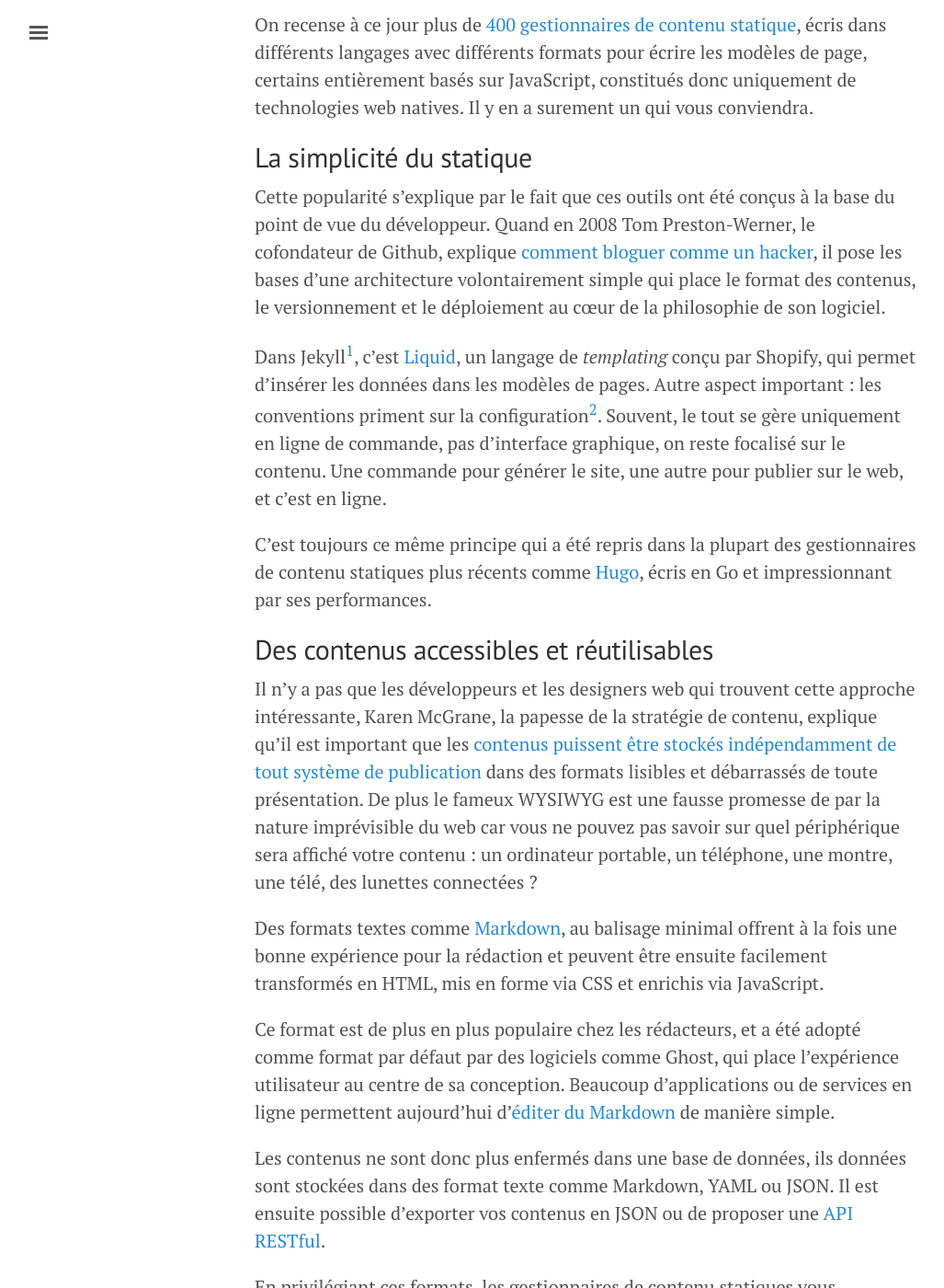
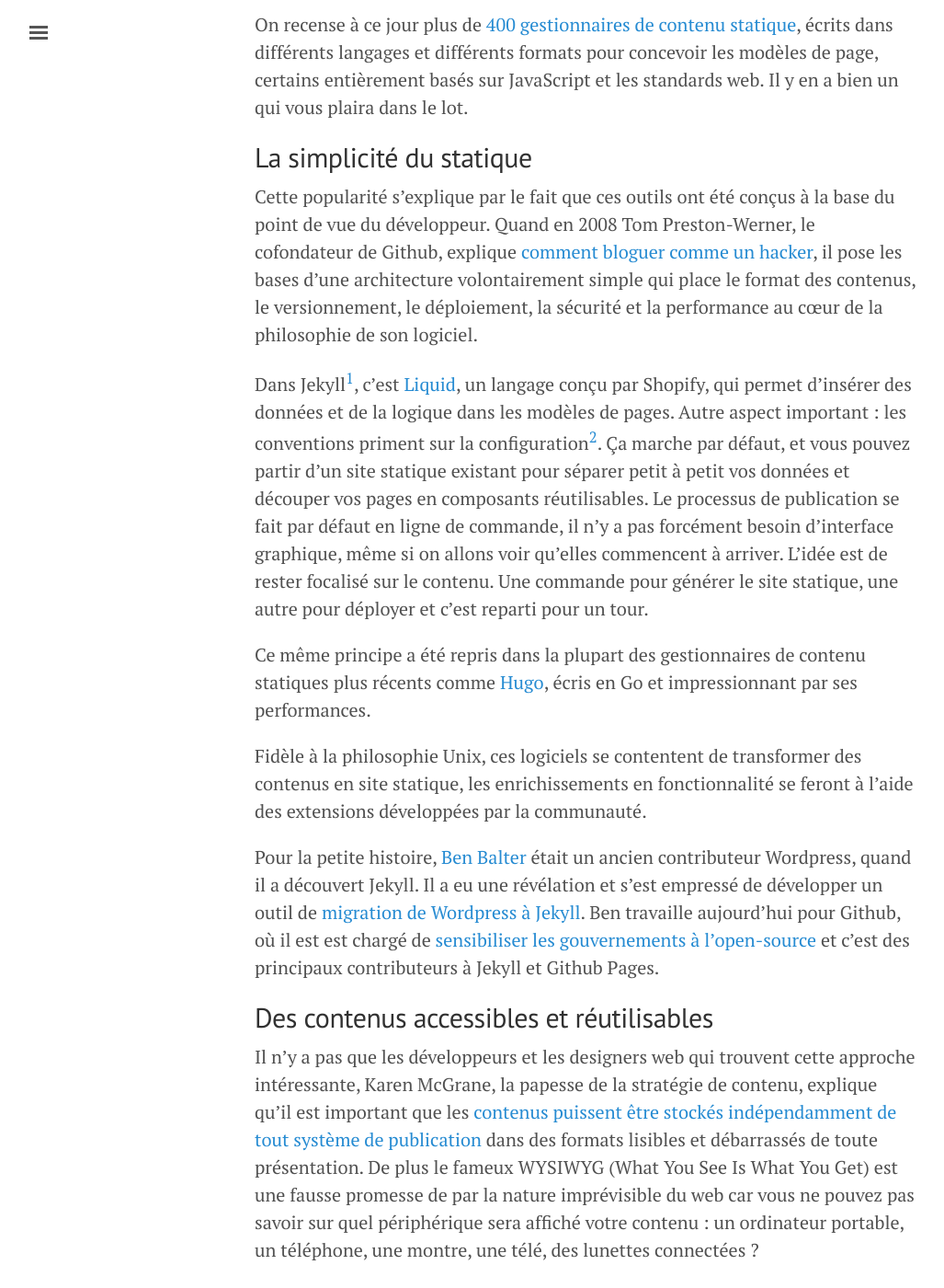
Before and after one commit to DirtyF/frank.taillandier.me, a Jekyll site: the page built from _posts/2016-03-08-les-gestionnaires-de-contenu-statique.markdown, in a window 1280 px wide and 1400 px high, scrolled down 2160 px. Shown: the whole window at 92% size, without its empty margins (3-1030 px from the left). Built offline with Jekyll 4.4.1, drawn with Linux system fonts in a browser that asks for light colours; some of the changed text lies outside the part shown.

Commit message:
corrections et ajouts

```diff
--- a/_posts/2016-03-08-les-gestionnaires-de-contenu-statique.markdown
+++ b/_posts/2016-03-08-les-gestionnaires-de-contenu-statique.markdown
@@ -34,25 +34,31 @@ Revenir à des choses simples et performantes, c'est la philosophie du gestionna
 
 Et si vous n’êtes pas capable dans le monde d’aujourd’hui de déployer souvent, vous avez surement des problèmes d’organisation voire de [dette technique](boutique.letrainde13h37.fr/products/la-dette-technique-bastien-jaillot).
 
-L'engouement pour  le statique est tel que des blogueurs comme le webdesigner Dan Cederholm, fondateur de Dribbble, [confessent](http://simplebits.com/2015/01/03/static.html) le plaisir de revenir de l’hypertexte. Bien sûr le blog de Dribble est lui aussi géré en statique.
+L'engouement pour  le statique est tel que des blogueurs comme le webdesigner Dan Cederholm, fondateur de Dribbble, [confessent](http://simplebits.com/2015/01/03/static.html) le plaisir de revenir de l’hypertexte. Bien sûr le blog de Dribbble est lui aussi géré en statique.
 
-On recense à ce jour plus de [400 gestionnaires de contenu statique](https://staticsitegenerators.net/), écris dans différents langages avec différents formats pour écrire les modèles de page, certains entièrement basés sur JavaScript, constitués donc uniquement de technologies web natives. Il y en a surement un qui vous conviendra.
+On recense à ce jour plus de [400 gestionnaires de contenu statique](https://staticsitegenerators.net/), écrits dans différents langages et différents formats pour concevoir les modèles de page, certains entièrement basés sur JavaScript et les standards web. Il y en a bien un qui vous plaira dans le lot.
 
 ## La simplicité du statique
 
-Cette popularité s'explique par le fait que ces outils ont été conçus à la base du point de vue du développeur. Quand en 2008 Tom Preston-Werner, le cofondateur de Github, explique [comment bloguer comme un hacker](http://tom.preston-werner.com/2008/11/17/blogging-like-a-hacker.html), il pose les bases d'une architecture volontairement simple qui place le format des contenus, le versionnement et le déploiement au cœur de la philosophie de son logiciel.
+Cette popularité s'explique par le fait que ces outils ont été conçus à la base du point de vue du développeur. Quand en 2008 Tom Preston-Werner, le cofondateur de Github, explique [comment bloguer comme un hacker](http://tom.preston-werner.com/2008/11/17/blogging-like-a-hacker.html), il pose les bases d'une architecture volontairement simple qui place le format des contenus, le versionnement, le déploiement, la sécurité et la performance au cœur de la philosophie de son logiciel.
 
-Dans Jekyll[^1], c’est [Liquid](https://docs.shopify.com/themes/liquid), un langage de *templating* conçu par Shopify, qui permet d'insérer les données dans les modèles de pages. Autre aspect important : les conventions priment sur la configuration[^2]. Souvent, le tout se gère uniquement en ligne de commande, pas d'interface graphique, on reste focalisé sur le contenu. Une commande pour générer le site, une autre pour publier sur le web, et c’est en ligne.
+Dans Jekyll[^1], c’est [Liquid](https://docs.shopify.com/themes/liquid), un langage conçu par Shopify, qui permet d'insérer des données et de la logique dans les modèles de pages. Autre aspect important : les conventions priment sur la configuration[^2]. Ça marche par défaut, et vous pouvez partir d’un site statique existant pour séparer petit à petit vos données et découper vos pages en composants réutilisables. Le processus de publication se fait par défaut en ligne de commande, il n’y a pas forcément besoin d'interface graphique, même si on allons voir qu’elles commencent à arriver. L’idée est de rester focalisé sur le contenu. Une commande pour générer le site statique, une autre pour déployer et c’est reparti pour un tour.
 
-C’est toujours ce même principe qui a été repris dans la plupart des gestionnaires de contenu statiques plus récents comme [Hugo](http://gohugo.io/), écris en Go et impressionnant par ses performances.
+Ce même principe a été repris dans la plupart des gestionnaires de contenu statiques plus récents comme [Hugo](http://gohugo.io/), écris en Go et impressionnant par ses performances.
+
+Fidèle à la philosophie Unix, ces logiciels se contentent de transformer des contenus en site statique, les enrichissements en fonctionnalité se feront à l’aide des extensions développées par la communauté.
+
+Pour la petite histoire, [Ben Balter](http://ben.balter.com/about/) était un ancien contributeur Wordpress, quand il a découvert Jekyll. Il a eu une révélation et s’est empressé de développer un outil de [migration de Wordpress à Jekyll](https://github.com/benbalter/wordpress-to-jekyll-exporter). Ben travaille aujourd’hui pour Github, où il est est chargé de [sensibiliser les gouvernements à l’open-source](https://government.github.com/) et c’est des principaux contributeurs à Jekyll et Github Pages.
 
 ##  Des contenus accessibles et réutilisables
 
-Il n'y a pas que les développeurs et les designers web qui trouvent cette approche intéressante, Karen McGrane, la papesse de la stratégie de contenu, explique qu'il est important que les [contenus puissent être stockés indépendamment de tout système de publication](karenmcgrane.com/2014/10/15/content-in-a-zombie-apocalypse/) dans des formats lisibles et débarrassés de toute présentation. De plus le fameux WYSIWYG est une fausse promesse de par la nature imprévisible du web car vous ne pouvez pas savoir sur quel périphérique sera affiché votre contenu : un ordinateur portable, un téléphone, une montre, une télé, des lunettes connectées ?
+Il n'y a pas que les développeurs et les designers web qui trouvent cette approche intéressante, Karen McGrane, la papesse de la stratégie de contenu, explique qu'il est important que les [contenus puissent être stockés indépendamment de tout système de publication](karenmcgrane.com/2014/10/15/content-in-a-zombie-apocalypse/) dans des formats lisibles et débarrassés de toute présentation. De plus le fameux WYSIWYG (What You See Is What You Get) est une fausse promesse de par la nature imprévisible du web car vous ne pouvez pas savoir sur quel périphérique sera affiché votre contenu : un ordinateur portable, un téléphone, une montre, une télé, des lunettes connectées ?
 
 Des formats textes comme [Markdown](https://guides.github.com/features/mastering-markdown/), au balisage minimal offrent à la fois une bonne expérience pour la rédaction et peuvent être ensuite facilement transformés en HTML, mis en forme via CSS et enrichis via JavaScript.
 
-Ce format est de plus en plus populaire chez les rédacteurs, et a été adopté comme format par défaut par des logiciels comme Ghost, qui place l'expérience utilisateur au centre de sa conception. Beaucoup d'applications ou de services en ligne permettent aujourd'hui d'[éditer du Markdown](https://stackedit.io/editor) de manière simple.
+Le format Markdown est de plus en plus populaire chez les rédacteurs et a été adopté comme format par défaut par des logiciels comme [Ghost](https://blog.ghost.org/markdown/), un logiciel de blog écrit en NodeJS qui focalise lui aussi sur l’expérience de rédaction de contenu.
+
+Beaucoup d'applications comme [IA Writer](https://ia.net/writer) ou [Ulysses](http://www.ulyssesapp.com/) sous Mac, *<insérez votre application open-source préférée ici>* ou de services en ligne permettent aujourd'hui d'[éditer du Markdown](https://stackedit.io/editor) de manière simple.
 
 Les contenus ne sont donc plus enfermés dans une base de données, ils données sont stockées dans des format texte comme Markdown, YAML ou JSON. Il est ensuite possible d’exporter vos contenus en JSON ou de proposer une [API RESTful](https://codeplanet.io/principles-good-restful-api-design/).
 
@@ -83,7 +89,7 @@ Ce qui fait qu'aujourd'hui quand vous êtes développeur, vous consultez en perm
 
 Les gestionnaires de contenu statique ne font qu'une chose et le font bien et si vous avez besoin de fonctionnalités supplémentaires comme du paiement en ligne, il faudra passer par des services tiers. On s'éloigne du monolithique pour se rapprocher de la philosophie des microservices, votre application interagit avec plusieurs services, chacun est interchangeable et vous permet de choisir le plus adapté à vos besoins.
 
-Comme Github Pages ou prose.io, de nouveaux services permettent de faciliter le déploiement ou d'améliorer l'expérience utilisateur :
+Comme Github [Pages](https://pages.github.com/) ou [prose.io](http://prose.io/#about), de nouveaux services permettent de faciliter le déploiement ou d'améliorer l'expérience utilisateur :
 
 * [Cloudcannon](http://cloudcannon.com/) propose une interface graphique pour gérer Jekyll et ses contenus. Parmi ses clients, Netflix l'utilise pour présenter la [diversité d'appareils](https://devices.netflix.com) avec lesquels il est possible de consulter leurs contenus.
 
@@ -91,29 +97,29 @@ Comme Github Pages ou prose.io, de nouveaux services permettent de faciliter le
 
 * [Netlify](https://www.netlify.com/) se propose d'optimiser la performance et l'hébergement de vos sites statiques sur leurs CDN et d'automatiser le déploiement continu en y connectant directement votre dépôt Github ou Bitbucket. NodeJS est dispo par défaut, à vous les web apps performantes.
 
-* Eager.io se propose de faciliter l'intégration [de services tiers](https://eager.io/apps) à votre site statique.
+* [Eager.io](https://eager.io/) se propose de faciliter l'intégration [de services tiers](https://eager.io/apps) à votre site statique.
 
 Ces différents services permettent de mettre en place des architectures décentralisées comme l'a fait l'agence [Carrot](http://carrot.is/coding/static_cms), éditrice du gestionnaire de contenu roots :
 
 ![Exemple d'architecture de services pour servir du statique](http://netlify.scdn4.secure.raxcdn.com/cf89f31c56172ed6da0e895513d16fbb717b01a2/b3215/img/coding/contentful_netlify_workflow.svg)
 
-Bien sur on peut se poser la question de la dépendance à des services, mais rien ne vous empêche de sauvegarder vos sites statiques sur vos propres serveurs.
+Bien sur on peut se poser la question de la dépendance à des services, mais rien ne vous empêche d’héberger ou de sauvegarder vos sites statiques sur vos propres serveurs.
 
 ## Conclusion
 
-Non décidément le statique n'est pas qu'une mode destinée à rester confidentielle parmi les hackers, il est même en plein essor. C’est une solution qui vous devriez sérieusement considérée  si vous souhaiter atteindre des objectifs de qualité à moindre coût pour des sites de contenus (landing page, documentation, blogs, etc.) ou des single page app. Son écosystème est en plein essor et va continuer de se développer.
+Non décidément le statique n'est pas qu'une mode destinée à rester confidentielle parmi les hackers, il est même en plein essor. C’est une solution qui vous devriez sérieusement considérée  si vous souhaiter atteindre des objectifs de qualité à moindre coût pour des sites de contenus (landing page, documentation, blogs, etc.) ou des single page app. Son écosystème est en plein essor et continue de se développer.
 
-Github continue par exemple de soutenir le développement de Jekyll et vient de lancer un appel afin de [proposer une interface utilisateur pour la rédaction et l’administration](https://github.com/github/mentorships/issues/107). Parallèlement, il y a une vraie volonté de [faciliter la contribution](https://jekyllrb.com/news/2016/03/10/making-it-easier-to-contribute-to-jekyll/) car il y a encore beaucoup à faire, ces systèmes vont continuer de s’améliorer et quand on voit les progrès réalisés depuis deux ans, c’est encourageant pour la suite.
+Github continue par exemple de soutenir le développement de Jekyll et vient de lancer un appel afin de [proposer une interface utilisateur pour la rédaction et l’administration](https://github.com/github/mentorships/issues/107). Parallèlement, il y a une vraie volonté de [faciliter la contribution](https://jekyllrb.com/news/2016/03/10/making-it-easier-to-contribute-to-jekyll/) car il y a encore beaucoup à faire, mais ces systèmes s’améliorent continuellement et quand on voit les progrès réalisés depuis deux ans, c’est très encourageant pour la suite.
 
-Grâce aux avancées de HTML5 et l'accès à des plateformes d'hébergement performantes, vous l’aurez compris, le statique est une solution élégante aux problèmes dont souffrent beaucoup trop de sites dynamiques (78% des sites sous Wordpress sont exposées à des vulnérabilités). S
+Grâce aux avancées de HTML5 et l'accès à des plateformes d'hébergement performantes, vous l’aurez compris, le statique est une solution élégante aux problèmes dont souffrent beaucoup trop de sites dynamiques (78% des sites sous Wordpress sont exposées à des vulnérabilités).
 
-Bien sur il existe des extensions pour générer du statique à partir de Drupal ou de Wordpress si vos contenus ne changent pas en permanence. Et si vous préférez y aller en douceur, sachez que [le statique cohabite très bien avec le dynamique](https://www.netlify.com/blog/2016/03/10/go-static-without-losing-your-server), vous pouvez donc tirer le meilleur parti des deux mondes et ne pas sauter le pas trop vite.
+Bien sur il existe des extensions pour générer du statique à partir de Drupal ou de Wordpress si vos contenus ne changent pas en permanence. Et si vous préférez y aller en douceur, sachez que [le statique cohabite très bien avec le dynamique](https://www.netlify.com/blog/2016/03/10/go-static-without-losing-your-server), vous pouvez donc tirer le meilleur parti des deux mondes et choisir de ne pas sauter le pas trop vite.
 
-Voilà, j’espère que cet article vous aura donner envie de vous pencher sur ces outils, ces nouveaux paradigmes annoncent une ère post-CMS comme certains l’appellent déjà.
+Voilà, j’espère que cet article vous aura donner envie de vous pencher sur ces outils, ces nouveaux paradigmes annoncent une [ère post-CMS](http://www.meetup.com/fr-FR/The-New-Dynamic/) comme certains l’appellent déjà.
+
+Vous pouvez aussi [consulter la présentation associée](https://speakerdeck.com/dirtyf/keep-it-static-stupid) à cet article si vous tenez vraiment à voir des captures d’écran.
 
 Ce blog n’incluant pas de commentaires, je vous invite à réagir via [une mention sur Twitter](https://twitter.com/DirtyF), ou encore mieux en écrivant votre propre article de blog, à l’aide d’un gestionnaire de contenu statique bien entendu.
-
-Vous pouvez aussi [consulter la présentation associée](https://speakerdeck.com/dirtyf/keep-it-static-stupid).
 
 -------
 
```
Also changed, not shown: other parts of _posts/2016-03-08-les-gestionnaires-de-contenu-statique.markdown (+2 -2 lines).
